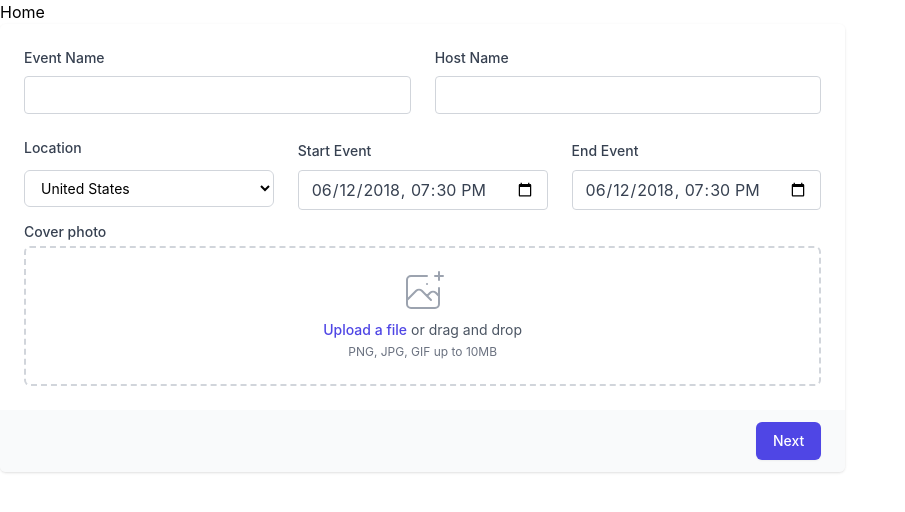
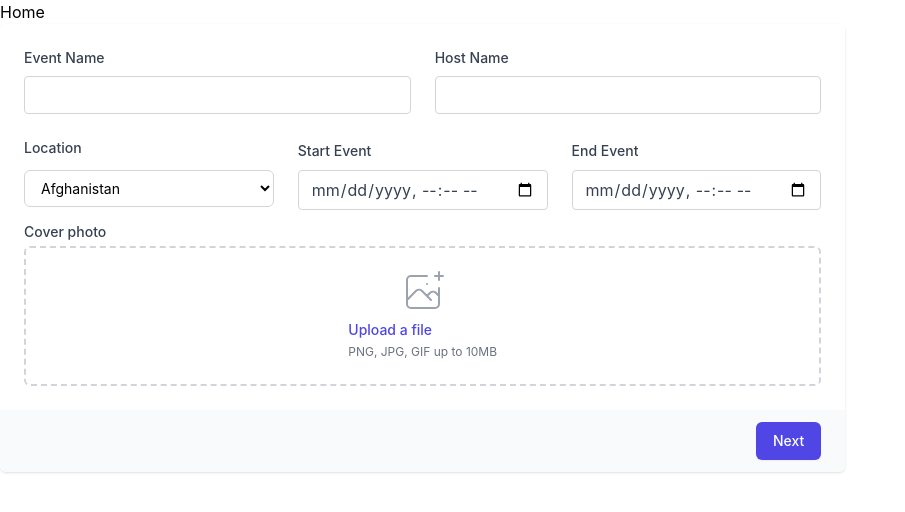
Before and after one commit to usmangq12/share-event, a React (Create React App) app: page / in a window 1280 px wide. Shown: the top 512 px of the page, without its empty margins (0-905 px from the left). Built offline with nearby package versions, Linux system fonts and the light colour scheme.

Commit message:
Handled state for event form

```diff
--- a/src/components/EventForm.jsx
+++ b/src/components/EventForm.jsx
@@ -1,12 +1,21 @@
-import React, { useState } from "react";
+import { useState } from "react";
+import { countryList } from "../constants";
 
 export const EventForm = () => {
-  const [startDateTime, setStartDateTime] = useState("2018-06-12T19:30");
-  const [endDateTime, setEndDateTime] = useState("2018-06-12T19:30");
+  const [event, setEvent] = useState({
+    name: "",
+    host: "",
+    location: "",
+    start: new Date().toISOString(),
+    end: new Date().toISOString(),
+    file: null,
+  });
 
-  const handleChange = (e) => {
-    if (!e.target["validity"].valid) return;
-    return e.target["value"] + ":00Z";
+  const onChange = (event) => {
+    setEvent((previous) => ({
+      ...previous,
+      [event.target.name]: event.target.value,
+    }));
   };
 
   return (
@@ -26,9 +35,11 @@ export const EventForm = () => {
                     </label>
                     <input
                       type="text"
-                      name="event-eame"
+                      name="name"
                       id=" event-name"
                       autocomplete="given-name"
+                      value={event.name}
+                      onChange={onChange}
                       className="form-control  mt-2 block w-full px-3 py-1.5 text-base font-normal text-gray-700 bg-white bg-clip-padding border border-solid border-gray-300 rounded transition ease-in-out m-0 focus:text-gray-700 focus:bg-white focus:border-blue-600 focus:outline-none"
                     />
                   </div>
@@ -41,8 +52,10 @@ export const EventForm = () => {
                     </label>
                     <input
                       type="text"
-                      name="last-name"
+                      name="host"
                       id="last-name"
+                      value={event.host}
+                      onChange={onChange}
                       autocomplete="family-name"
                       className="form-control mt-2 block w-full px-3 py-1.5 text-base font-normal text-gray-700 bg-white bg-clip-padding border border-solid border-gray-300 rounded transition ease-in-out m-0 focus:text-gray-700 focus:bg-white focus:border-blue-600 focus:outline-none"
                     />
@@ -56,13 +69,15 @@ export const EventForm = () => {
                     </label>
                     <select
                       id="country"
-                      name="country"
+                      name="location"
                       autocomplete="country-name"
+                      value={event.location}
+                      onChange={onChange}
                       className=" block w-full mt-3 rounded-md border border-gray-300 bg-white py-2 px-3  focus:border-indigo-500 focus:outline-none focus:ring-indigo-500 sm:text-sm"
                     >
-                      <option>United States</option>
-                      <option>Canada</option>
-                      <option>Mexico</option>
+                      {countryList.map((country) => (
+                        <option>{country}</option>
+                      ))}
                     </select>
                   </div>
 
@@ -75,11 +90,9 @@ export const EventForm = () => {
                     </label>
                     <input
                       type="datetime-local"
-                      value={(startDateTime || "").toString().substring(0, 16)}
-                      onChange={(e) => {
-                        const dt = handleChange(e);
-                        setStartDateTime(dt);
-                      }}
+                      name="start"
+                      value={event.start}
+                      onChange={onChange}
                       class="form-control mt-2 block w-full px-3 py-1.5 text-base font-normal text-gray-700 bg-white bg-clip-padding border border-solid border-gray-300 rounded transition ease-in-out m-0 focus:text-gray-700 focus:bg-white focus:border-blue-600 focus:outline-none"
                       placeholder="Select a date"
                     />
@@ -95,11 +108,9 @@ export const EventForm = () => {
                     <div className="datepicker relative form-floating mb-3">
                       <input
                         type="datetime-local"
-                        value={(endDateTime || "").toString().substring(0, 16)}
-                        onChange={(e) => {
-                          const dt = handleChange(e);
-                          setEndDateTime(dt);
-                        }}
+                        name="end"
+                        value={event.end}
+                        onChange={onChange}
                         className="form-control mt-2 block w-full px-3 py-1.5 text-base font-normal text-gray-700 bg-white bg-clip-padding border border-solid border-gray-300 rounded transition ease-in-out m-0 focus:text-gray-700 focus:bg-white focus:border-blue-600 focus:outline-none"
                         placeholder="Select a date"
                       />
@@ -137,9 +148,10 @@ export const EventForm = () => {
                             name="file-upload"
                             type="file"
                             class="sr-only"
+                            value={event.file || ""}
+                            onChange={onChange}
                           />
                         </label>
-                        <p class="pl-1">or drag and drop</p>
                       </div>
                       <p class="text-xs text-gray-500">
                         PNG, JPG, GIF up to 10MB
```
